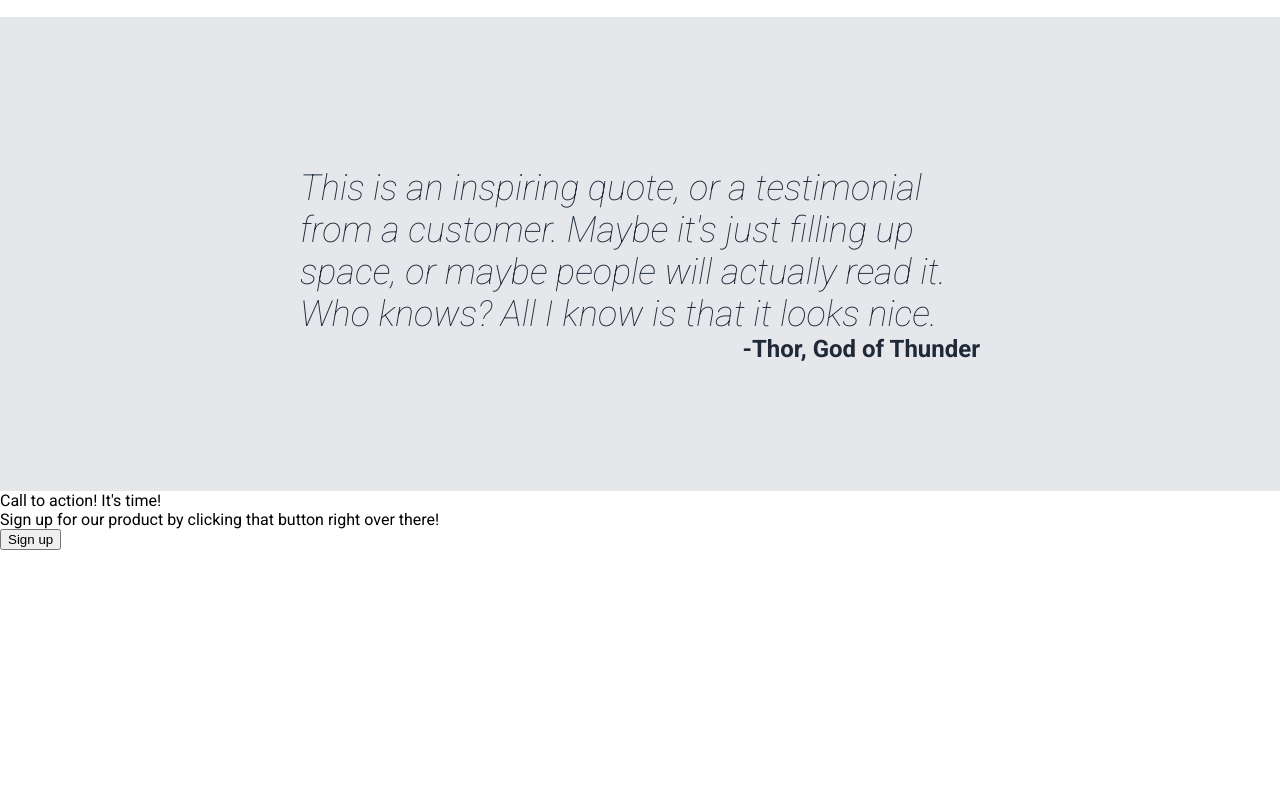
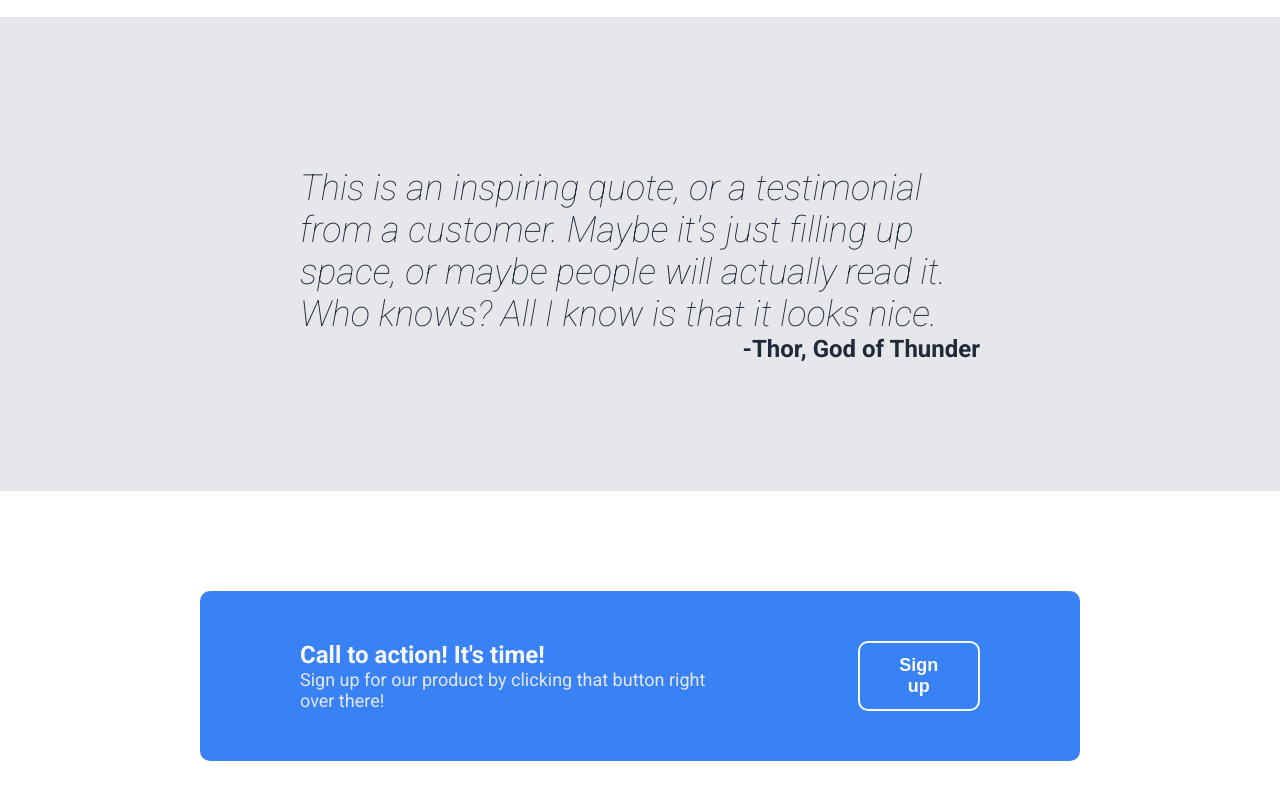
Before and after one commit to nyisaiah/odin-landing-page, a plain HTML site: page index.html in a window 1280 px wide. Shown: the part 1018-1818 px from the top of the page. Before the commit the page ends 1568 px from the top, so only its background shows below. Drawn offline with Linux system fonts and the light colour scheme.

Commit message:
Add style to the call to action section

```diff
--- a/index.html
+++ b/index.html
@@ -57,7 +57,7 @@
         <div class="content">
             <div class="left-side">
                 <div class="main-text">Call to action! It's time!</div>
-                <div>Sign up for our product by clicking that button right over there!</div>
+                <div class="subtext">Sign up for our product by clicking that button right over there!</div>
             </div>
             <button>Sign up</button>
         </div>
--- a/styles.css
+++ b/styles.css
@@ -77,7 +77,7 @@ body{
     border-radius: 4px;
     font-size: 18px;
     padding: 8px 32px;
-    font-weight: bold;
+    font-weight: 600;
 
 
 }
@@ -148,3 +148,38 @@ body{
     font-weight: bold;
     font-size: 24px
 }
+
+.call-to-action{
+    padding: 100px 200px;
+    display: flex;
+    justify-content: center;
+    align-items: center;
+}
+.call-to-action .content{
+    display: flex;
+    background-color: #3882f6;
+    padding: 50px 100px;
+    gap: 150px;
+    border-radius: 10px;
+}
+.content .left-side .main-text{
+    font-size: 24px;
+    color:#f9faf8;
+    font-weight: bold;
+}
+
+.content .left-side .subtext{
+    font-size: 18px;
+    color:#e5e7eb;
+}
+.content button{
+    background-color: #3882f6;
+    border-color: #f9faf8;
+    color: #f9faf8;
+    font-size: 18px;
+    font-weight: bold;
+    padding: 5px 32px;
+    border-radius: 10px;
+    border-style: solid;
+
+}
```
